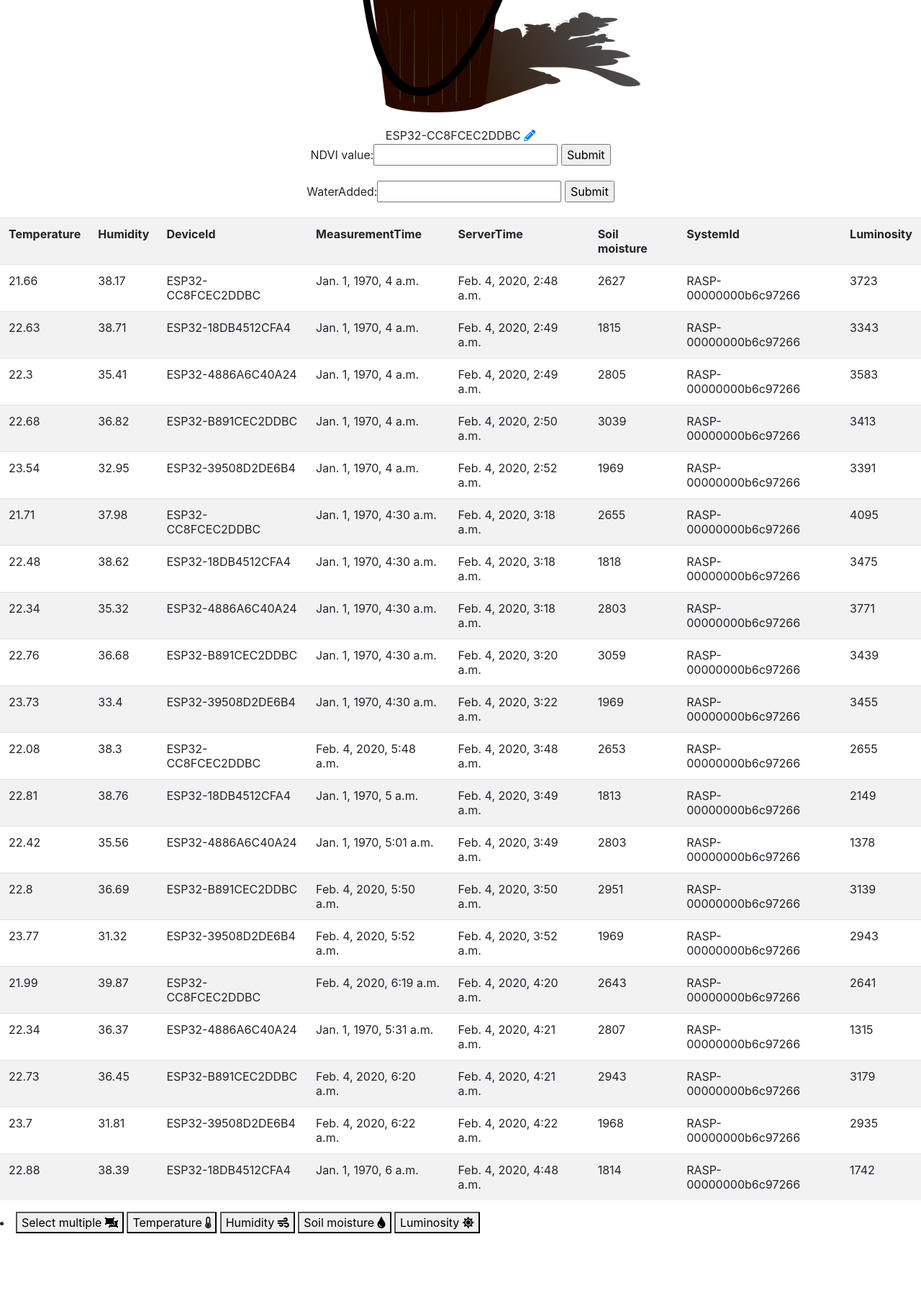
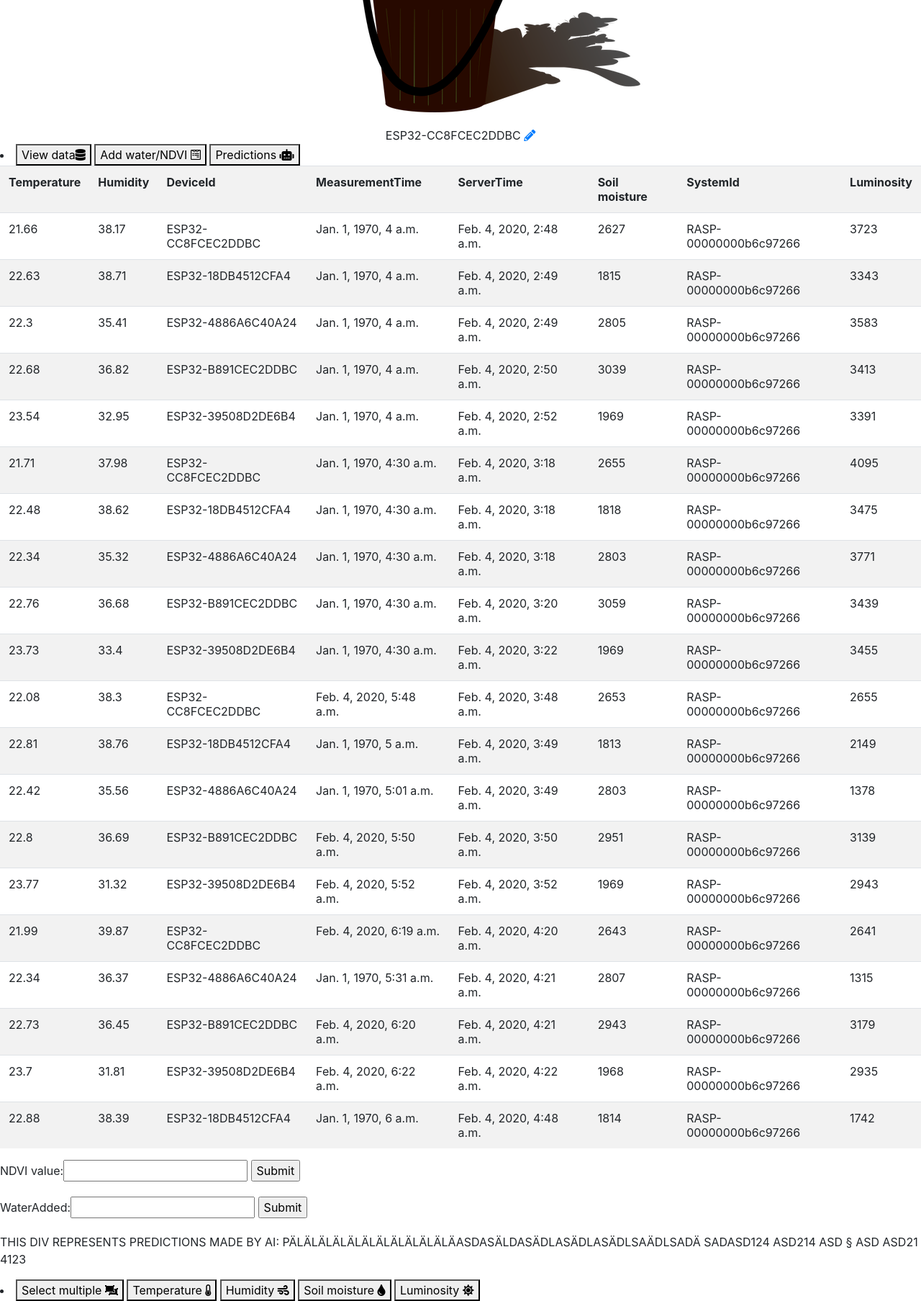
Before and after one commit to GreenThumbEngineering/TEST_web-server, a Django app: template polls/templates/planttemplate.html in a window 1280 px wide. Shown: the part 344-2151 px from the top of the page at 72% size. Before the commit the page ends 2057 px from the top, so only its background shows below. Run offline with Django 3.2, Linux system fonts and the light colour scheme; the template is opened without the code that fills it: values that come from a table or form of the project are taken from there, others are empty; data comes from the database, SQL or seed files in the repository; both versions use the stored data as it was after the commit; some libraries are stand-ins or nearby versions.

Commit message:
Tab created for data/forms and predictions on planttemplate

```diff
--- a/polls/templates/planttemplate.html
+++ b/polls/templates/planttemplate.html
@@ -22,23 +22,21 @@
 <div class="imagecontainer">
   <img src="/static/images/plant.png" class="img"/>
   <span class="caption">{{ plantinfo.nickname }}<a href="/myplants/{{ plantinfo.id }}/update" class="link"> {% fa5_icon 'pencil-alt' 'fas' %}</a></span>
-<form method="post">
-    {% csrf_token %}
-    {{ ndviform }}
-    <input type="submit" value="Submit">
-</form>
 
-<form method="post">
-  {% csrf_token %}
-  {{ waterform }}
-  <input type="submit" value="Submit">
-</form>
 
 </div>
 
+<div id="tab_selection_div">
+  <li id="tab_selection_list">
+    <Button id="data_button" onClick="selectTab('data')">View data{% fa5_icon 'database' 'fas' %}</Button>
+    <Button id="forms_button" onClick="selectTab('forms')">Add water/NDVI {% fa5_icon 'wpforms' 'fab' %}</Button>
+    <Button id="predictions_button" onClick="selectTab('ai')">Predictions {% fa5_icon 'robot' 'fas' %}</Button>
+  </li>
 
-<div class="tablecontainer">
+</div>
 
+<div id="tabcontainer">
+  <div id="data_div">
     <table class="table table-striped">
       <tr>
         <th>Temperature</th>
@@ -63,12 +61,67 @@
         <td>{{ datarow.Luminosity }}</td>
       </tr>
       {% endfor %}
+    </table>
+  </div>
+  <div id="forms_div">
+    <form method="post">
+      {% csrf_token %}
+      {{ ndviform }}
+      <input type="submit" value="Submit">
+    </form>
+
+    <form method="post">
+      {% csrf_token %}
+      {{ waterform }}
+      <input type="submit" value="Submit">
+    </form>
+  </div>
+  <div id="predictions_div">
+    <p>THIS DIV REPRESENTS PREDICTIONS MADE BY AI: PÄLÄLÄLÄLÄLÄLÄLÄLÄLÄLÄLÄASDASÄLDASÄDLASÄDLASÄDLSAÄDLSADÄ
+      SADASD124
+      ASD214
+      ASD §
+      ASD
+      ASD21       4123
+    </p>
+  </div>
+
+</div>
+<script type="text/javascript">
+  function clearSelectedTabs() {
+    var buttons = document.getElementById("tab_selection_list").children;
+    for(var i = 0; i < buttons.length; i++){
+      buttons[i].classList.remove("selected_button");
+    }
+    var divs = document.getElementById("tabcontainer").children;
+    for(var i = 0; i < divs.length; i++){
+      divs[i].style.display = "none";
+    }
+  }
 
 
-</table>
+  function selectTab(tab) {
+    clearSelectedTabs();
+    switch(tab){
+      case "data":
+        document.getElementById("data_div").style.display = "flex";
+        document.getElementById("data_button").classList.add("selected_button");
+        break;
+      case "forms":
+        document.getElementById("forms_div").style.display = "flex";
+        document.getElementById("forms_button").classList.add("selected_button");
+        break;
 
-</div>
+      case 'ai':
+        document.getElementById("predictions_div").style.display = "flex";
+        document.getElementById("predictions_button").classList.add("selected_button");
+        break;
+    }
 
+  }
+
+
+</script>
 
 
 </div>
@@ -214,8 +267,10 @@
       drawSoilMoistures();
       drawLuminosities();
     });
+    selectTab("data");
+    selectChart("temperature_div");
 
-    selectChart("temperature_div");
+
 });
 
 
```
Also changed, not shown: polls/static/css/planttemplate.css (+12 -7 lines), db.sqlite3. Lines whose indentation alone changed are shown as unchanged.
